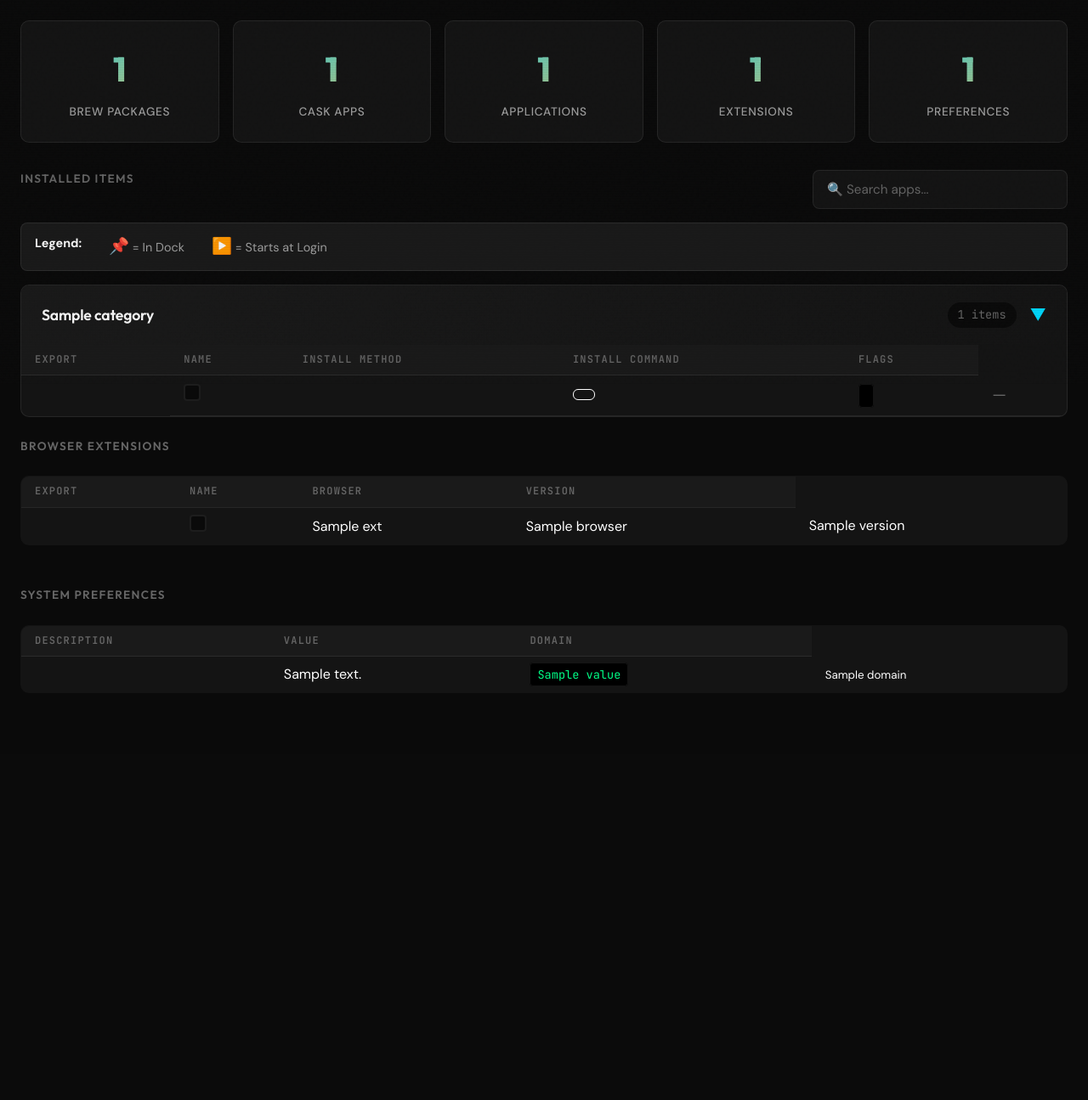
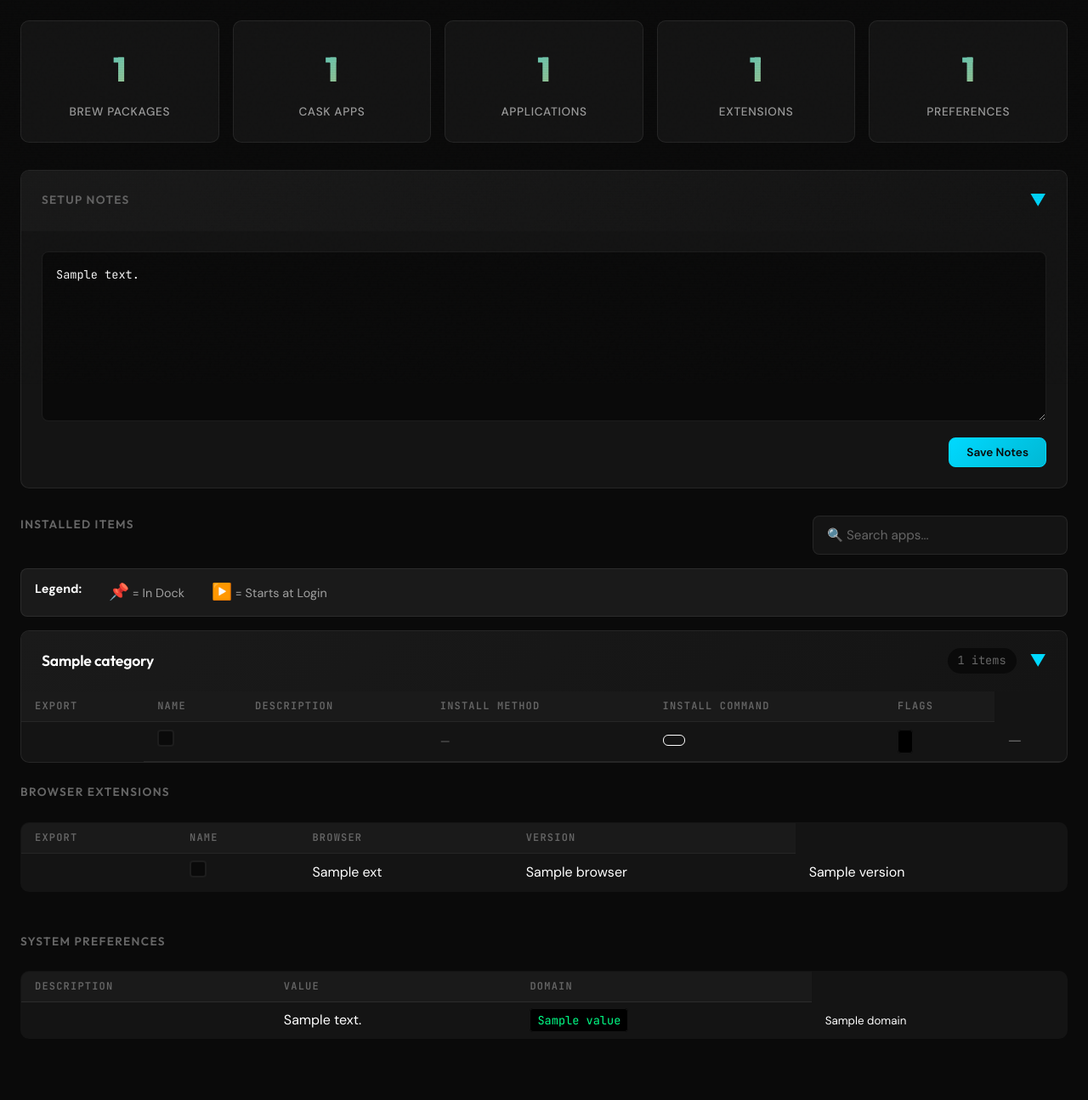
Before and after one commit to stevensouza/MacDitto, a Flask app: template macditto/templates/dashboard.html in a window 1280 px wide. Shown: the part 348-1643 px from the top of the page at 85% size. Before the commit the page ends 1151 px from the top, so only its background shows below. Run offline with Flask 3, Linux system fonts and the light colour scheme; the template is opened without the code that fills it: most values are stand-ins (such as "Sample title", 1, 10 or a date in 2020).

Commit message:
Add Setup Notes and Software Catalog features
Add editable setup notes (saved with profiles, exported as SETUP_NOTES.md)
and a software catalog with descriptions fetched from brew info --json=v2,
organized by install method and category, exported as SOFTWARE_CATALOG.md.

Co-Authored-By: Claude Opus 4.6 <noreply@anthropic.com>

```diff
--- a/macditto/app.py
+++ b/macditto/app.py
@@ -351,6 +351,54 @@ def toggle_item():
         }), 500
 
 
+@app.route('/save_notes', methods=['POST'])
+def save_notes():
+    """
+    Save setup notes to the current profile.
+    Accepts JSON: {"notes": "markdown text..."}
+    """
+    global current_profile
+
+    if current_profile is None:
+        return jsonify({
+            'success': False,
+            'error': 'No profile loaded'
+        }), 400
+
+    try:
+        data = request.get_json()
+        current_profile.setup_notes = data.get('notes', '')
+
+        return jsonify({
+            'success': True,
+            'message': 'Notes saved successfully'
+        })
+    except Exception as e:
+        return jsonify({
+            'success': False,
+            'error': str(e)
+        }), 500
+
+
+@app.route('/get_notes')
+def get_notes():
+    """
+    Get current setup notes.
+    """
+    global current_profile
+
+    if current_profile is None:
+        return jsonify({
+            'success': True,
+            'notes': ''
+        })
+
+    return jsonify({
+        'success': True,
+        'notes': current_profile.setup_notes
+    })
+
+
 @app.route('/diff/<profile1>/<profile2>')
 def diff_profiles(profile1, profile2):
     """
@@ -416,6 +464,14 @@ def export():
         manual_steps_path = export_dir / 'MANUAL_STEPS.md'
         generate_manual_steps(current_profile, manual_steps_path)
 
+        # Generate SETUP_NOTES.md
+        setup_notes_path = export_dir / 'SETUP_NOTES.md'
+        generate_setup_notes(current_profile, setup_notes_path)
+
+        # Generate SOFTWARE_CATALOG.md
+        software_catalog_path = export_dir / 'SOFTWARE_CATALOG.md'
+        generate_software_catalog(current_profile, software_catalog_path)
+
         # Save profile config
         config_path = export_dir / 'macditto_config.json'
         current_profile.save(str(config_path))
@@ -431,6 +487,8 @@ def export():
                 'brewfile': str(brewfile_path.absolute()),
                 'install_script': str(install_script_path.absolute()),
                 'manual_steps': str(manual_steps_path.absolute()),
+                'setup_notes': str(setup_notes_path.absolute()),
+                'software_catalog': str(software_catalog_path.absolute()),
                 'config': str(config_path.absolute())
             }
         }
@@ -844,6 +902,96 @@ Machine: {profile.machine_name}
         f.write(md)
 
 
+def generate_setup_notes(profile, filepath):
+    """Generate SETUP_NOTES.md from the profile's setup notes."""
+    md = f"""# Setup Notes
+
+Generated: {datetime.now().strftime('%Y-%m-%d %H:%M:%S')}
+Machine: {profile.machine_name}
+
+---
+
+"""
+    if profile.setup_notes:
+        md += profile.setup_notes + "\n"
+    else:
+        md += "_No setup notes have been added yet. Use the MacDitto web interface to add notes about your setup._\n"
+
+    with open(filepath, 'w') as f:
+        f.write(md)
+
+
+def generate_software_catalog(profile, filepath):
+    """Generate SOFTWARE_CATALOG.md with organized software descriptions."""
+    md = f"""# Software Catalog
+
+Generated: {datetime.now().strftime('%Y-%m-%d %H:%M:%S')}
+Machine: {profile.machine_name}
+
+"""
+
+    # Homebrew Formulae
+    if profile.homebrew_formulae:
+        md += "## Homebrew Formulae\n\n"
+        by_category = {}
+        for item in profile.homebrew_formulae:
+            if item.enabled:
+                cat = item.category or 'Other'
+                by_category.setdefault(cat, []).append(item)
+
+        for category in sorted(by_category.keys()):
+            md += f"### {category}\n\n"
+            for item in sorted(by_category[category], key=lambda x: x.name):
+                desc = item.metadata.get('description', '')
+                if desc:
+                    md += f"- **{item.name}** - {desc}\n"
+                else:
+                    md += f"- **{item.name}**\n"
+            md += "\n"
+
+    # Homebrew Casks
+    if profile.homebrew_casks:
+        md += "## Homebrew Casks\n\n"
+        by_category = {}
+        for item in profile.homebrew_casks:
+            if item.enabled:
+                cat = item.category or 'Other'
+                by_category.setdefault(cat, []).append(item)
+
+        for category in sorted(by_category.keys()):
+            md += f"### {category}\n\n"
+            for item in sorted(by_category[category], key=lambda x: x.name):
+                desc = item.metadata.get('description', '')
+                if desc:
+                    md += f"- **{item.name}** - {desc}\n"
+                else:
+                    md += f"- **{item.name}**\n"
+            md += "\n"
+
+    # Manual Installations
+    manual_apps = [item for item in profile.applications if item.enabled]
+    if manual_apps:
+        md += "## Applications\n\n"
+        by_category = {}
+        for item in manual_apps:
+            cat = item.category or 'Other'
+            by_category.setdefault(cat, []).append(item)
+
+        for category in sorted(by_category.keys()):
+            md += f"### {category}\n\n"
+            for item in sorted(by_category[category], key=lambda x: x.name):
+                desc = item.metadata.get('description', '')
+                method = item.install_method
+                if desc:
+                    md += f"- **{item.name}** ({method}) - {desc}\n"
+                else:
+                    md += f"- **{item.name}** ({method})\n"
+            md += "\n"
+
+    with open(filepath, 'w') as f:
+        f.write(md)
+
+
 def save_export_history(export_record):
     """Save export record to history file."""
     history = load_export_history()
--- a/macditto/models.py
+++ b/macditto/models.py
@@ -148,6 +148,7 @@ class ScanProfile:
     system_preferences: List[SystemPreference] = field(default_factory=list)
     dock_items: List[str] = field(default_factory=list)
     login_items: List[str] = field(default_factory=list)
+    setup_notes: str = ""
 
     def to_dict(self) -> Dict[str, Any]:
         """Convert ScanProfile to dictionary with nested object conversion."""
@@ -165,6 +166,7 @@ class ScanProfile:
             "system_preferences": [pref.to_dict() for pref in self.system_preferences],
             "dock_items": self.dock_items,
             "login_items": self.login_items,
+            "setup_notes": self.setup_notes,
         }
 
     def to_json(self, indent: int = 2) -> str:
@@ -210,6 +212,7 @@ class ScanProfile:
         ]
         profile.dock_items = data.get("dock_items", [])
         profile.login_items = data.get("login_items", [])
+        profile.setup_notes = data.get("setup_notes", "")
 
         return profile
 
--- a/macditto/static/app.js
+++ b/macditto/static/app.js
@@ -247,6 +247,8 @@ function createFileButton(name, path) {
         'install_script': '⚡',
         'brewfile': '🍺',
         'manual_steps': '📋',
+        'setup_notes': '📝',
+        'software_catalog': '📚',
         'config': '⚙️'
     };
 
@@ -254,6 +256,8 @@ function createFileButton(name, path) {
         'brewfile': 'Brew',
         'install_script': 'install.sh',
         'manual_steps': 'Manual',
+        'setup_notes': 'Notes',
+        'software_catalog': 'Catalog',
         'config': 'Config'
     };
 
@@ -261,6 +265,8 @@ function createFileButton(name, path) {
         'brewfile': 'Brewfile',
         'install_script': 'install.sh',
         'manual_steps': 'MANUAL_STEPS.md',
+        'setup_notes': 'SETUP_NOTES.md',
+        'software_catalog': 'SOFTWARE_CATALOG.md',
         'config': 'macditto_config.json'
     };
 
--- a/macditto/static/style.css
+++ b/macditto/static/style.css
@@ -617,6 +617,84 @@ code {
     transform: scale(1.2);
 }
 
+/* Setup Notes Section */
+.setup-notes-section {
+    background: var(--bg-secondary);
+    border: 1px solid var(--border-subtle);
+    border-radius: 10px;
+    margin-bottom: 2rem;
+    overflow: hidden;
+}
+
+.setup-notes-header {
+    display: flex;
+    justify-content: space-between;
+    align-items: center;
+    padding: 1.25rem 1.5rem;
+    background: linear-gradient(135deg, var(--bg-tertiary) 0%, var(--bg-secondary) 100%);
+    cursor: pointer;
+    user-select: none;
+    transition: all 0.3s;
+}
+
+.setup-notes-header:hover {
+    background: var(--bg-elevated);
+}
+
+.setup-notes-header h3 {
+    font-family: 'Outfit', sans-serif;
+    font-size: 0.85rem;
+    font-weight: 600;
+    text-transform: uppercase;
+    letter-spacing: 0.1em;
+    color: var(--text-tertiary);
+}
+
+.setup-notes-content {
+    padding: 1.5rem;
+    max-height: 600px;
+    transition: max-height 0.5s cubic-bezier(0.16, 1, 0.3, 1), padding 0.3s;
+    overflow: hidden;
+}
+
+.setup-notes-content.collapsed {
+    max-height: 0;
+    padding-top: 0;
+    padding-bottom: 0;
+}
+
+.setup-notes-textarea {
+    width: 100%;
+    min-height: 200px;
+    background: var(--bg-primary);
+    border: 1px solid var(--border-subtle);
+    border-radius: 8px;
+    padding: 1rem;
+    color: var(--text-primary);
+    font-family: 'JetBrains Mono', monospace;
+    font-size: 0.85rem;
+    line-height: 1.6;
+    resize: vertical;
+    transition: all 0.3s;
+}
+
+.setup-notes-textarea:focus {
+    outline: none;
+    border-color: var(--cyan-bright);
+    box-shadow: 0 0 0 3px var(--cyan-glow);
+}
+
+.setup-notes-textarea::placeholder {
+    color: var(--text-tertiary);
+}
+
+/* Item Description Column */
+.item-description {
+    font-size: 0.85rem;
+    color: var(--text-secondary);
+    max-width: 300px;
+}
+
 /* Extensions & Preferences Sections */
 .extensions-section,
 .preferences-section {
--- a/macditto/templates/dashboard.html
+++ b/macditto/templates/dashboard.html
@@ -47,6 +47,25 @@
             </div>
         </div>
 
+        <div class="setup-notes-section" style="animation: fadeInUp 0.8s cubic-bezier(0.16, 1, 0.3, 1) 0.25s backwards;">
+            <div class="setup-notes-header" onclick="toggleNotesSection()">
+                <h3 style="margin-bottom: 0;">Setup Notes</h3>
+                <span class="toggle-icon" id="notesToggleIcon">▼</span>
+            </div>
+            <div id="setupNotesContent" class="setup-notes-content">
+                <textarea id="setupNotesTextarea" class="setup-notes-textarea" placeholder="Write your setup notes here... (supports markdown)
+
+Examples:
+- Login credentials hints
+- Manual configuration steps
+- Software license locations
+- Custom settings to remember">{{ profile.setup_notes }}</textarea>
+                <div style="display: flex; justify-content: flex-end; margin-top: 0.75rem;">
+                    <button onclick="saveNotes()" class="btn-primary" style="padding: 0.5rem 1.25rem; font-size: 0.85rem;">Save Notes</button>
+                </div>
+            </div>
+        </div>
+
         <div id="items-section" class="items-section">
             <div style="display: flex; justify-content: space-between; align-items: center; margin-bottom: 1rem;">
                 <h3>Installed Items</h3>
@@ -75,6 +94,7 @@
                             <tr>
                                 <th title="Include in export">Export</th>
                                 <th>Name</th>
+                                <th>Description</th>
                                 <th>Install Method</th>
                                 <th>Install Command</th>
                                 <th title="📌 = In Dock, ▶️ = Login Item">Flags</th>
@@ -89,6 +109,13 @@
                                            onchange="toggleItem('{{ item.item_type }}', {{ loop.index0 }}, this.checked)">
                                 </td>
                                 <td class="item-name">{{ item.name }}</td>
+                                <td class="item-description">
+                                    {% if item.metadata and item.metadata.description %}
+                                        {{ item.metadata.description }}
+                                    {% else %}
+                                        <span style="color: var(--text-tertiary);">—</span>
+                                    {% endif %}
+                                </td>
                                 <td>
                                     <span class="badge badge-{{ item.install_method }}">
                                         {{ item.install_method }}
@@ -237,6 +264,35 @@ function expandAllCategories() {
     });
 }
 
+function toggleNotesSection() {
+    const content = document.getElementById('setupNotesContent');
+    content.classList.toggle('collapsed');
+}
+
+function saveNotes() {
+    const notes = document.getElementById('setupNotesTextarea').value;
+
+    fetch('/save_notes', {
+        method: 'POST',
+        headers: {
+            'Content-Type': 'application/json',
+        },
+        body: JSON.stringify({ notes: notes })
+    })
+    .then(response => response.json())
+    .then(data => {
+        if (data.success) {
+            showToast('Notes saved successfully', 'success');
+        } else {
+            showToast('Error: ' + data.error, 'error');
+        }
+    })
+    .catch(error => {
+        showToast('Error saving notes', 'error');
+        console.error('Error:', error);
+    });
+}
+
 function toggleItem(itemType, index, enabled) {
     fetch('/toggle_item', {
         method: 'POST',
```
Also changed, not shown: macditto/scanner.py (+98 -4 lines), macditto/utils.py (+119 -0 lines), tests/test_scan_progress.py (+3 -3 lines), tests/test_scanner.py (+2 -1 lines).
